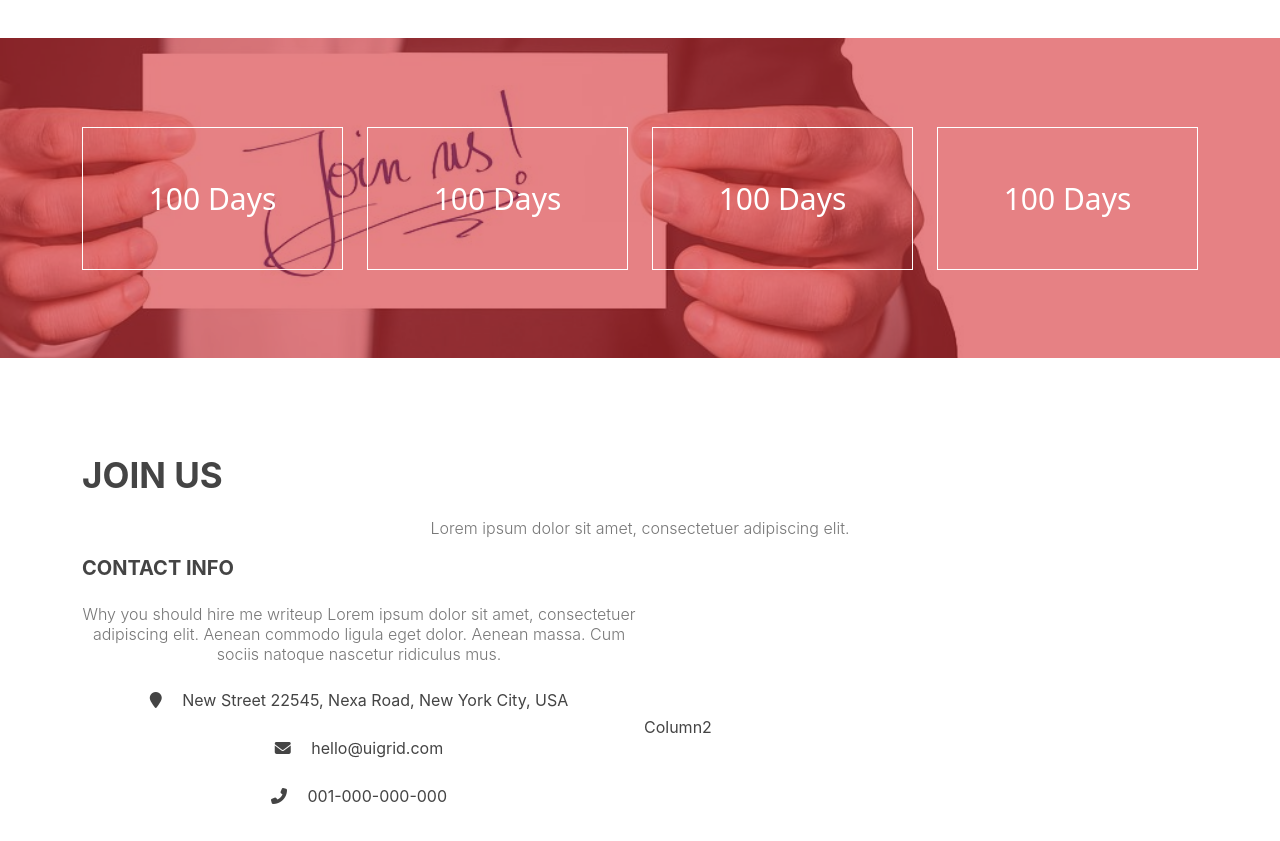
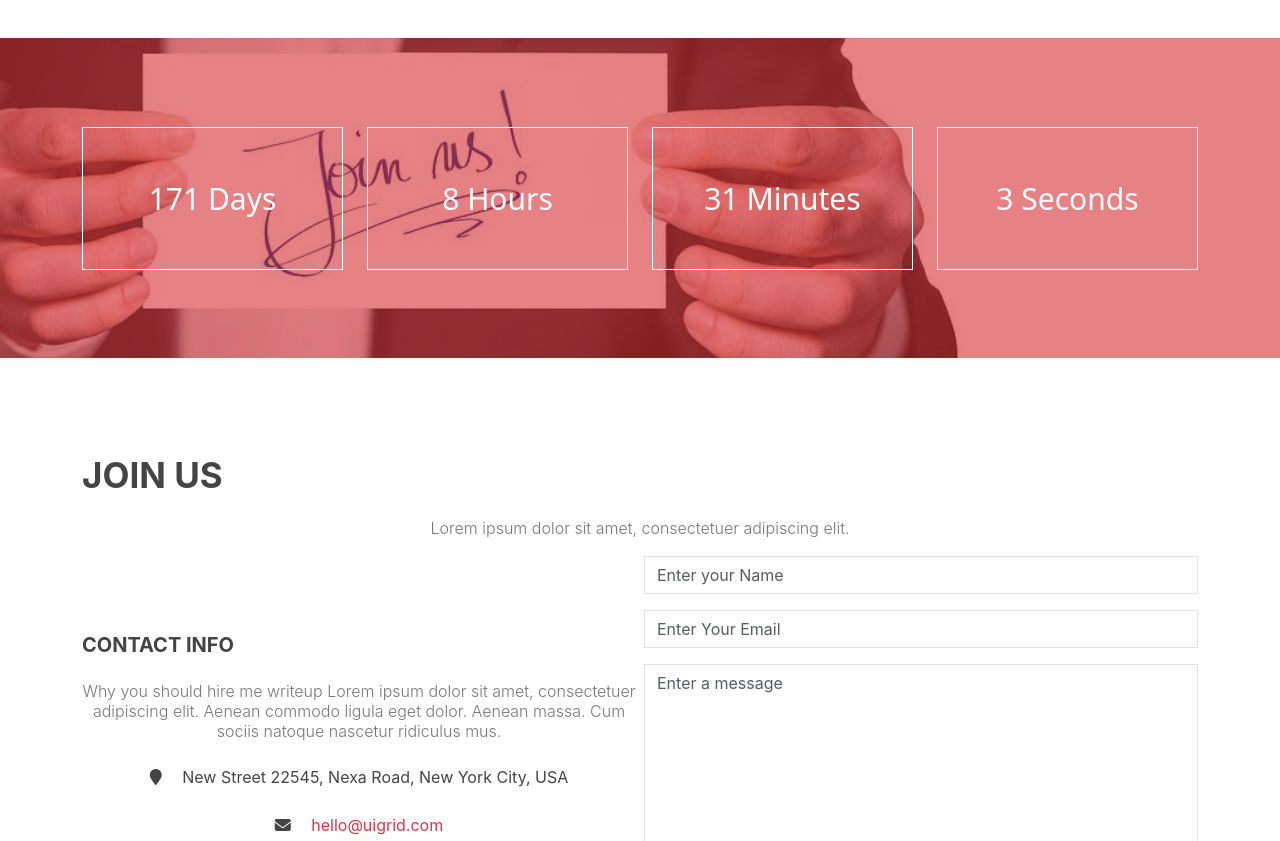
Before and after one commit to realKamel/EgyParty, a plain HTML site: page index.html in a window 1280 px wide. Shown: the part 1350-2191 px from the top of the page. Drawn offline with Linux system fonts and the light colour scheme.

Commit message:
fin assignment

```diff
--- a/css/style.css
+++ b/css/style.css
@@ -105,7 +105,7 @@
   display: flex;
   align-items: center;
   justify-content: center;
-  margin-right: 10px;I
+  margin-right: 10px;
   border: 1px solid #999;
   width: 45px;
   height: 45px;
--- a/index.html
+++ b/index.html
@@ -88,25 +88,28 @@
 				<div class="container">
 					<div class="row justify-content-evenly align-items-center">
 						<div class="col-md-3">
-							<div class="box p-5"><span class="d-block  text-center">100
-									Days</span></div>
+							<div class="box p-5"><span id="daysCount" class="d-block text-center">0
+								</span></div>
 						</div>
 						<div class="col-md-3">
-							<div class="box p-5"><span class="d-block  text-center">100
-									Days</span></div>
+							<div class="box p-5">
+								<span id="hoursCount" class="d-block text-center">0</span>
+							</div>
 						</div><div class="col-md-3">
-							<div class="box p-5"><span class="d-block  text-center">100
-									Days</span></div>
+							<div class="box p-5">
+								<span id="minutesCount" class="d-block text-center">0</span>
+							</div>
 						</div><div class="col-md-3">
-							<div class="box p-5"><span class="d-block  text-center">100
-									Days</span></div>
+							<div class="box p-5">
+								<span id="secondsCount" class="d-block text-center">0</span>
+							</div>
 						</div>
 					</div>
 				</div>
 			</div>
 		</section>
 		<section id="contact-us">
-			<div class="container pt-5 mt-5">
+			<div class="container py-5 my-5">
 				<h2>JOIN US</h2>
 				<p class="text-center">
 					Lorem ipsum dolor sit amet, consectetuer adipiscing
@@ -125,7 +128,7 @@
 						</div>
 						<div class="text-center mb-4 Email">
 							<span class="me-3"><i class="fa-solid fa-envelope"></i></span>
-							<span> hello@uigrid.com</span>
+							<span class="text-danger"> hello@uigrid.com</span>
 						</div>
 						<div class="text-center mb-4 phone">
 							<span class="me-3"><i class="fa-solid fa-phone-flip"></i></span>
@@ -139,7 +142,27 @@
 							<span><i class="fa-brands fa-pinterest-p"></i></span>
 						</div>
 					</div>
-					<div class="col-md-6">Column2</div>
+					<div class="col-md-6">
+						<div class="mb-3">
+							<input type="text" class="form-control rounded-0"
+								id="exampleFormControlInput1" placeholder="Enter your Name">
+						</div>
+						<div class="mb-3">
+							<input type="email" class="form-control rounded-0"
+								id="exampleFormControlInput2" placeholder="Enter Your Email">
+						</div>
+						<div class="mb-3">
+							<textarea class="form-control rounded-0" id="textArea"
+								placeholder="Enter a message"
+								rows="10"></textarea>
+						</div>
+						<div>
+							<span id="remainCharsCount" class="fs-4 pe-2 text-danger">100</span>
+							<span class="fs-6">characters remaining</span>
+						</div>
+						<button type="button" class="btn btn-danger btn-lg my-3 rounded-0">Send
+							Message</button>
+					</div>
 				</div>
 
 			</div>
--- a/js/main.js
+++ b/js/main.js
@@ -1,5 +1,13 @@
 /// <reference types="../@types/jquery" />
 "use strict"
+const daysCount = document.getElementById( 'daysCount' );
+const hoursCount = document.getElementById( 'hoursCount' );
+const minutesCount = document.getElementById( 'minutesCount' );
+const secondsCount = document.getElementById( 'secondsCount' );
+const textArea = document.getElementById( "textArea" );
+const remainCharCount = document.getElementById( 'remainCharsCount' )
+
+const partyDate = new Date( 2024, 11, 30 ).getTime();
 
 $( '#openBtn' ).on( "click", function () {
 	$( '#leftMenu' ).animate( { width: '250px' }, 50 );
@@ -12,20 +20,57 @@ $( '.sidenav .closebtn' ).on( "click", function () {
 	$( '#home-content' ).animate( { marginLeft: "0" }, 50 );
 	$( '#openBtn' ).animate( { marginLeft: "0" }, 50 );
 } )
-
 $( "#leftMenu a" ).on( "click", function () {
 	let sectionId = $( this ).attr( "href" );
 	let positionOfSection = $( sectionId ).offset().top;
 	$( "html , body" ).animate( { scrollTop: positionOfSection }, 2000 );
 
 } )
+$( ".singer" ).on( "click", function ( e ) {
 
-$( ".singer" ).on( "click", function ( e ) {
+	/*
+	#) every .singer element has .song element next to it
+	#) current target points to the element that triggered the event
+	#) nextElementSibling points to .sing element that is next to it
+	 */
+
 	let currentState = $( e.currentTarget.nextElementSibling ).css( "display" );
+
 	if ( currentState !== "block" ) {
-		$( '.song' ).slideUp( 500 );
-		$( e.currentTarget.nextElementSibling ).slideDown( 500 );
+
+		/* slides up all elements
+		at the same time slide down .song element next to the element triggered the event  */
+
+		$( '.song' ).slideUp( 300 );
+		$( e.currentTarget.nextElementSibling ).slideDown( 300 );
 	} else {
-		console.log( "already displayed" );
+		$( e.currentTarget.nextElementSibling ).slideUp( 300 );
+	}
+} );
+
+$( textArea ).on( "keyup", function () {
+	if ( textArea.value.length > 100 ) {
+		$( remainCharCount ).text( "No More" )
+	} else {
+		$( remainCharCount ).text( 100 - textArea.value.length );
 	}
 } )
+
+
+const counterId = setInterval( function () {
+	const currentDate = new Date().getTime();
+	const distance = partyDate - currentDate
+	const noDays = Math.floor( distance / ( 24 * 60 * 60 * 1000 ) );
+	const noHours = Math.floor( ( distance % ( 24 * 60 * 60 * 1000 ) ) / ( 60 * 60 * 1000 ) );
+	const noMinutes = Math.floor( ( distance % ( 60 * 60 * 1000 ) ) / ( 60 * 1000 ) );
+	const noSeconds = Math.floor( ( distance % ( 60 * 1000 ) ) / 1000 );
+
+	daysCount.innerText = `${ noDays } Days`;
+	hoursCount.innerText = `${ noHours } Hours`;
+	minutesCount.innerText = `${ noMinutes } Minutes`;
+	secondsCount.innerText = `${ noSeconds } Seconds`;
+
+	if ( distance < 0 ) {
+		clearInterval( x );
+	}
+}, 1000 );
```
